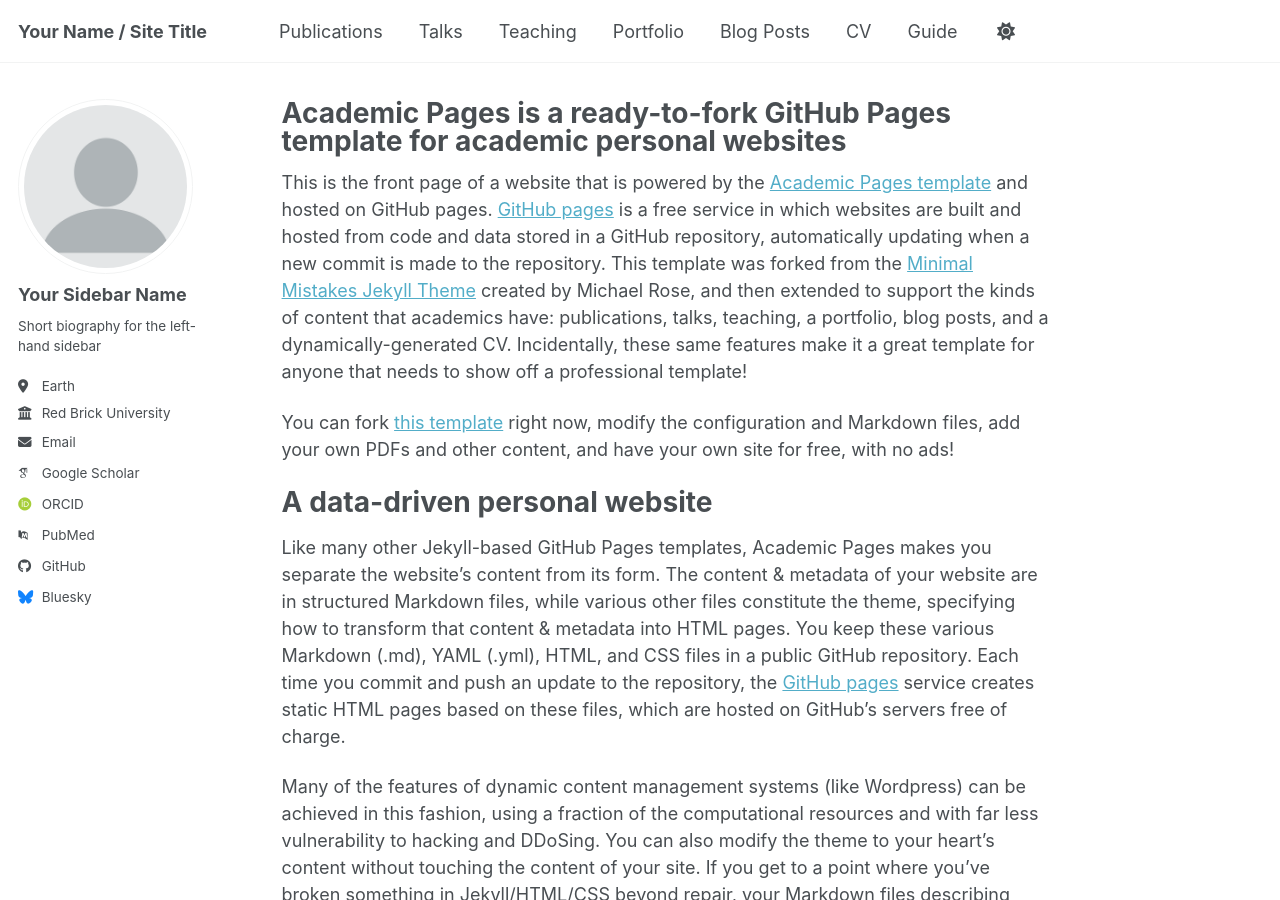
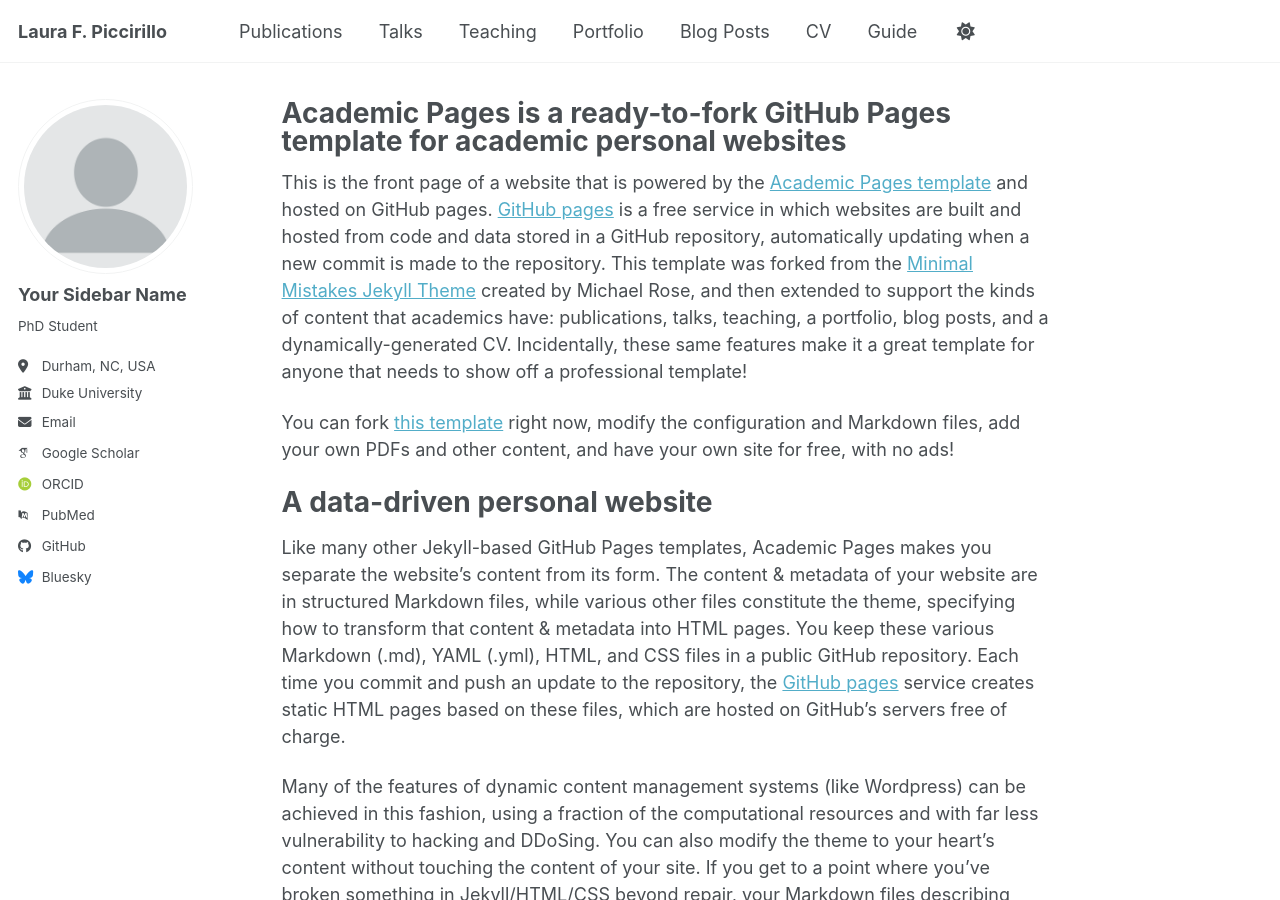
Before and after one commit to laura-pic/laura-pic.github.io, a Jekyll site: the page built from _pages/about.md, in a window 1280 px wide and 900 px high. Built offline with Jekyll 4.4.1, drawn with Linux system fonts in a browser that asks for light colours; some web fonts are replaced; a script bundle is joined from its source files by our own code; library files that are not in the unit come from our copies.

Commit message:
Update _config.yml with bio info

```diff
--- a/_config.yml
+++ b/_config.yml
@@ -9,7 +9,7 @@
 # Basic Site Settings
 locale                   : "en-US"
 site_theme               : "default" # Currently available options are "default", "air"
-title                    : "Your Name / Site Title"
+title                    : "Laura F. Piccirillo"
 title_separator          : "-"
 name                     : &name "Your Name"
 description              : &description "Your Name's academic portfolio"   # Update this with a general description of your site, this is the default if not overridden by a page
@@ -26,11 +26,11 @@
   avatar           : "profile.png"
   name             : "Your Sidebar Name"
   pronouns         : # example: "she/her"
-  bio              : "Short biography for the left-hand sidebar"
-  location         : "Earth"
-  employer         : "Red Brick University"
+  bio              : "PhD Student"
+  location         : "Durham, NC, USA"
+  employer         : "Duke University"
   uri              : # URL
-  email            : "none@example.org"
+  email            : "laura.piccirillo@duke.edu"
 
   # Academic websites
   academia         : # URL
```
